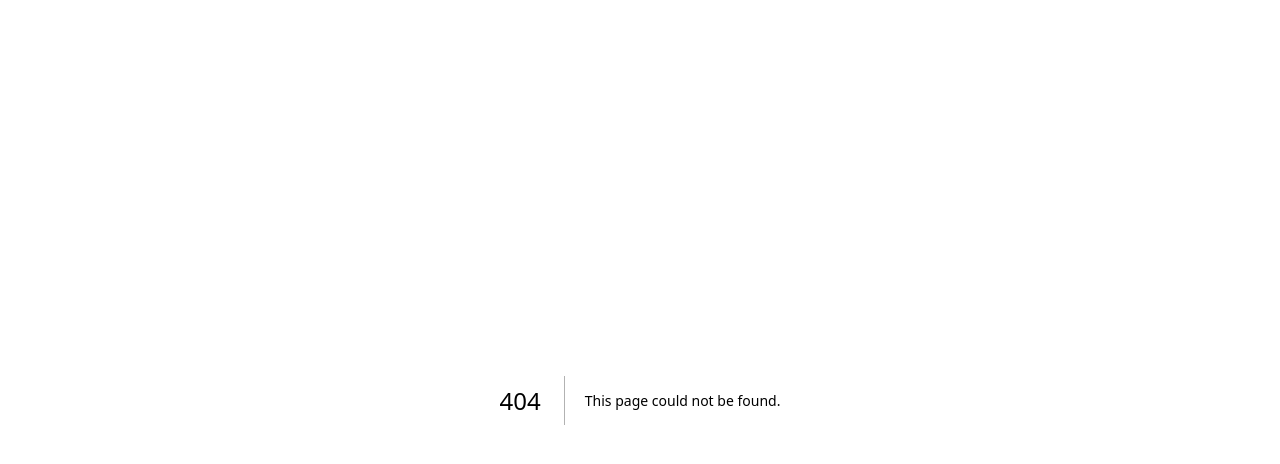
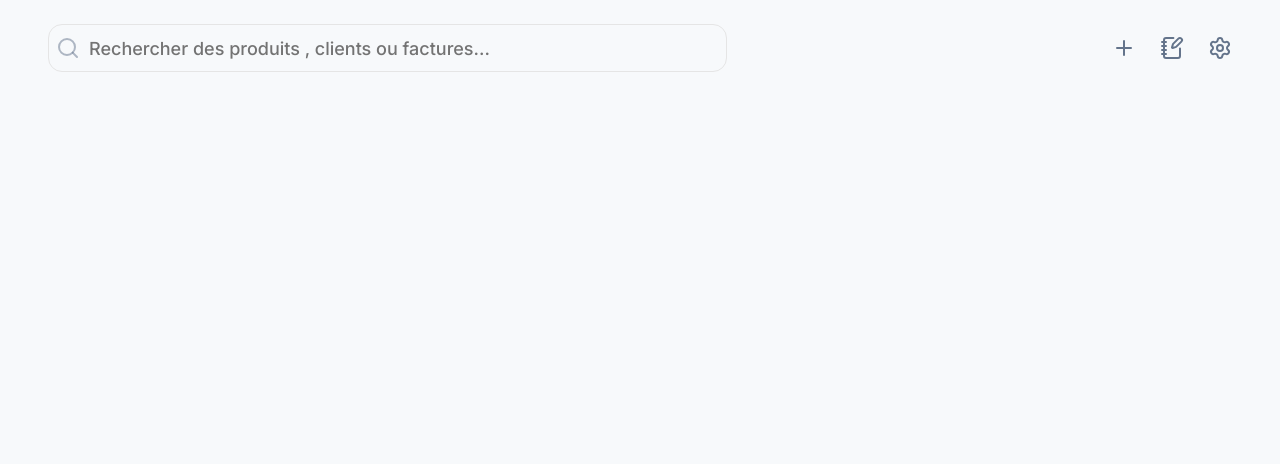
Before and after one commit to rmiliishaq0/magribache, a Next.js app: page /admin in a window 1280 px wide. Before the commit this address had no page. Shown: the top 464 px of the page. Built offline with nearby package versions, Linux system fonts and the light colour scheme.

Commit message:
feat: initialize project structure with Tailwind CSS, theme provider, and navigation components

```diff
--- /dev/null
+++ b/app/admin/page.tsx
@@ -0,0 +1,9 @@
+import Nav from "@/components/Nav";
+
+export default function AdminHome() {
+    return (
+        <div>
+            <Nav />
+        </div>
+    )
+}
--- a/app/globals.css
+++ b/app/globals.css
@@ -47,16 +47,18 @@
 
 :root {
   --font-sans: var(--font-inter);
-  --background: oklch(1 0 0);
+  --background: #F7F9FB;
   --foreground: oklch(0.145 0 0);
   --card: oklch(1 0 0);
   --card-foreground: oklch(0.145 0 0);
   --popover: oklch(1 0 0);
   --popover-foreground: oklch(0.145 0 0);
-  --primary: oklch(0.205 0 0);
+  --primary: #2563EB;
   --primary-foreground: oklch(0.985 0 0);
-  --secondary: oklch(0.97 0 0);
+  --secondary: #64748B;
   --secondary-foreground: oklch(0.205 0 0);
+  --tertiary:#0EA5E9
+  --natural:#F8FAFC
   --muted: oklch(0.97 0 0);
   --muted-foreground: oklch(0.556 0 0);
   --accent: oklch(0.97 0 0);
@@ -71,7 +73,7 @@
   --chart-4: oklch(0.371 0 0);
   --chart-5: oklch(0.269 0 0);
   --radius: 0.625rem;
-  --sidebar: oklch(0.985 0 0);
+  --sidebar: #F1F5F9;
   --sidebar-foreground: oklch(0.145 0 0);
   --sidebar-primary: oklch(0.205 0 0);
   --sidebar-primary-foreground: oklch(0.985 0 0);
@@ -79,6 +81,7 @@
   --sidebar-accent-foreground: oklch(0.205 0 0);
   --sidebar-border: oklch(0.922 0 0);
   --sidebar-ring: oklch(0.708 0 0);
+  --danger:#9F403D
 }
 
 .dark {
@@ -126,3 +129,6 @@
     @apply font-sans;
   }
 }
+.hover{
+  @apply hover:text-primary hover:cursor-pointer transition-all duration-300 ease-in-out hover:scale-110;
+}
--- a/app/layout.tsx
+++ b/app/layout.tsx
@@ -26,7 +26,7 @@ export default function RootLayout({
       <body>
         <ThemeProvider
             attribute="class"
-            defaultTheme="system"
+            defaultTheme="light"
             enableSystem
             disableTransitionOnChange
           >
--- a/app/page.tsx
+++ b/app/page.tsx
@@ -1,65 +1,5 @@
-import Image from "next/image";
+import { redirect } from "next/navigation";
 
 export default function Home() {
-  return (
-    <div className="flex flex-col flex-1 items-center justify-center bg-zinc-50 font-sans dark:bg-black">
-      <main className="flex flex-1 w-full max-w-3xl flex-col items-center justify-between py-32 px-16 bg-white dark:bg-black sm:items-start">
-        <Image
-          className="dark:invert"
-          src="/next.svg"
-          alt="Next.js logo"
-          width={100}
-          height={20}
-          priority
-        />
-        <div className="flex flex-col items-center gap-6 text-center sm:items-start sm:text-left">
-          <h1 className="max-w-xs text-3xl font-semibold leading-10 tracking-tight text-black dark:text-zinc-50">
-            To get started, edit the page.tsx file.
-          </h1>
-          <p className="max-w-md text-lg leading-8 text-zinc-600 dark:text-zinc-400">
-            Looking for a starting point or more instructions? Head over to{" "}
-            <a
-              href="https://vercel.com/templates?framework=next.js&utm_source=create-next-app&utm_medium=appdir-template-tw&utm_campaign=create-next-app"
-              className="font-medium text-zinc-950 dark:text-zinc-50"
-            >
-              Templates
-            </a>{" "}
-            or the{" "}
-            <a
-              href="https://nextjs.org/learn?utm_source=create-next-app&utm_medium=appdir-template-tw&utm_campaign=create-next-app"
-              className="font-medium text-zinc-950 dark:text-zinc-50"
-            >
-              Learning
-            </a>{" "}
-            center.
-          </p>
-        </div>
-        <div className="flex flex-col gap-4 text-base font-medium sm:flex-row">
-          <a
-            className="flex h-12 w-full items-center justify-center gap-2 rounded-full bg-foreground px-5 text-background transition-colors hover:bg-[#383838] dark:hover:bg-[#ccc] md:w-[158px]"
-            href="https://vercel.com/new?utm_source=create-next-app&utm_medium=appdir-template-tw&utm_campaign=create-next-app"
-            target="_blank"
-            rel="noopener noreferrer"
-          >
-            <Image
-              className="dark:invert"
-              src="/vercel.svg"
-              alt="Vercel logomark"
-              width={16}
-              height={16}
-            />
-            Deploy Now
-          </a>
-          <a
-            className="flex h-12 w-full items-center justify-center rounded-full border border-solid border-black/[.08] px-5 transition-colors hover:border-transparent hover:bg-black/[.04] dark:border-white/[.145] dark:hover:bg-[#1a1a1a] md:w-[158px]"
-            href="https://nextjs.org/docs?utm_source=create-next-app&utm_medium=appdir-template-tw&utm_campaign=create-next-app"
-            target="_blank"
-            rel="noopener noreferrer"
-          >
-            Documentation
-          </a>
-        </div>
-      </main>
-    </div>
-  );
+  redirect('/admin')
 }
--- /dev/null
+++ b/components/Nav.tsx
@@ -0,0 +1,21 @@
+import {  NotebookPen, Plus, Search, Settings } from "lucide-react";
+import { Input } from "./ui/input";
+import { Avatar, AvatarFallback, AvatarImage } from "@/components/ui/avatar"
+export default function Nav(){
+    return(
+        <nav className="flex items-center justify-between my-6 mx-12 gap-6 flex-wrap">
+            <div className="relative grow">
+                <Input
+                    placeholder="Rechercher des produits , clients ou factures..."
+                    className="h-12 text-lg! rounded-xl px-4 pl-10 placeholder:text-lg font-medium"
+                    />
+                <Search  className="text-secondary/50 absolute left-2 top-1/2 -translate-y-1/2"/>
+            </div>
+            <div className="flex gap-6 text-secondary grow justify-end">
+               <Plus className="hover"/>
+               <NotebookPen className="hover"/>
+               <Settings className="hover"/>
+            </div>
+        </nav>
+    )
+}
--- /dev/null
+++ b/components/ui/avatar.tsx
@@ -0,0 +1,112 @@
+"use client"
+
+import * as React from "react"
+import { Avatar as AvatarPrimitive } from "radix-ui"
+
+import { cn } from "@/lib/utils"
+
+function Avatar({
+  className,
+  size = "default",
+  ...props
+}: React.ComponentProps<typeof AvatarPrimitive.Root> & {
+  size?: "default" | "sm" | "lg"
+}) {
+  return (
+    <AvatarPrimitive.Root
+      data-slot="avatar"
+      data-size={size}
+      className={cn(
+        "group/avatar relative flex size-8 shrink-0 rounded-full select-none after:absolute after:inset-0 after:rounded-full after:border after:border-border after:mix-blend-darken data-[size=lg]:size-10 data-[size=sm]:size-6 dark:after:mix-blend-lighten",
+        className
+      )}
+      {...props}
+    />
+  )
+}
+
+function AvatarImage({
+  className,
+  ...props
+}: React.ComponentProps<typeof AvatarPrimitive.Image>) {
+  return (
+    <AvatarPrimitive.Image
+      data-slot="avatar-image"
+      className={cn(
+        "aspect-square size-full rounded-full object-cover",
+        className
+      )}
+      {...props}
+    />
+  )
+}
+
+function AvatarFallback({
+  className,
+  ...props
+}: React.ComponentProps<typeof AvatarPrimitive.Fallback>) {
+  return (
+    <AvatarPrimitive.Fallback
+      data-slot="avatar-fallback"
+      className={cn(
+        "flex size-full items-center justify-center rounded-full bg-muted text-sm text-muted-foreground group-data-[size=sm]/avatar:text-xs",
+        className
+      )}
+      {...props}
+    />
+  )
+}
+
+function AvatarBadge({ className, ...props }: React.ComponentProps<"span">) {
+  return (
+    <span
+      data-slot="avatar-badge"
+      className={cn(
+        "absolute right-0 bottom-0 z-10 inline-flex items-center justify-center rounded-full bg-primary text-primary-foreground bg-blend-color ring-2 ring-background select-none",
+        "group-data-[size=sm]/avatar:size-2 group-data-[size=sm]/avatar:[&>svg]:hidden",
+        "group-data-[size=default]/avatar:size-2.5 group-data-[size=default]/avatar:[&>svg]:size-2",
+        "group-data-[size=lg]/avatar:size-3 group-data-[size=lg]/avatar:[&>svg]:size-2",
+        className
+      )}
+      {...props}
+    />
+  )
+}
+
+function AvatarGroup({ className, ...props }: React.ComponentProps<"div">) {
+  return (
+    <div
+      data-slot="avatar-group"
+      className={cn(
+        "group/avatar-group flex -space-x-2 *:data-[slot=avatar]:ring-2 *:data-[slot=avatar]:ring-background",
+        className
+      )}
+      {...props}
+    />
+  )
+}
+
+function AvatarGroupCount({
+  className,
+  ...props
+}: React.ComponentProps<"div">) {
+  return (
+    <div
+      data-slot="avatar-group-count"
+      className={cn(
+        "relative flex size-8 shrink-0 items-center justify-center rounded-full bg-muted text-sm text-muted-foreground ring-2 ring-background group-has-data-[size=lg]/avatar-group:size-10 group-has-data-[size=sm]/avatar-group:size-6 [&>svg]:size-4 group-has-data-[size=lg]/avatar-group:[&>svg]:size-5 group-has-data-[size=sm]/avatar-group:[&>svg]:size-3",
+        className
+      )}
+      {...props}
+    />
+  )
+}
+
+export {
+  Avatar,
+  AvatarImage,
+  AvatarFallback,
+  AvatarGroup,
+  AvatarGroupCount,
+  AvatarBadge,
+}
--- /dev/null
+++ b/components/ui/input.tsx
@@ -0,0 +1,19 @@
+import * as React from "react"
+
+import { cn } from "@/lib/utils"
+
+function Input({ className, type, ...props }: React.ComponentProps<"input">) {
+  return (
+    <input
+      type={type}
+      data-slot="input"
+      className={cn(
+        "h-8 w-full min-w-0 rounded-lg border border-input bg-transparent px-2.5 py-1 text-base transition-colors outline-none file:inline-flex file:h-6 file:border-0 file:bg-transparent file:text-sm file:font-medium file:text-foreground placeholder:text-muted-foreground focus-visible:border-primary focus-visible:ring-3 focus-visible:ring-primary disabled:pointer-events-none disabled:cursor-not-allowed disabled:bg-input/50 disabled:opacity-50 aria-invalid:border-destructive aria-invalid:ring-3 aria-invalid:ring-destructive/20 md:text-sm dark:bg-input/30 dark:disabled:bg-input/80 dark:aria-invalid:border-destructive/50 dark:aria-invalid:ring-destructive/40",
+        className
+      )}
+      {...props}
+    />
+  )
+}
+
+export { Input }
```
